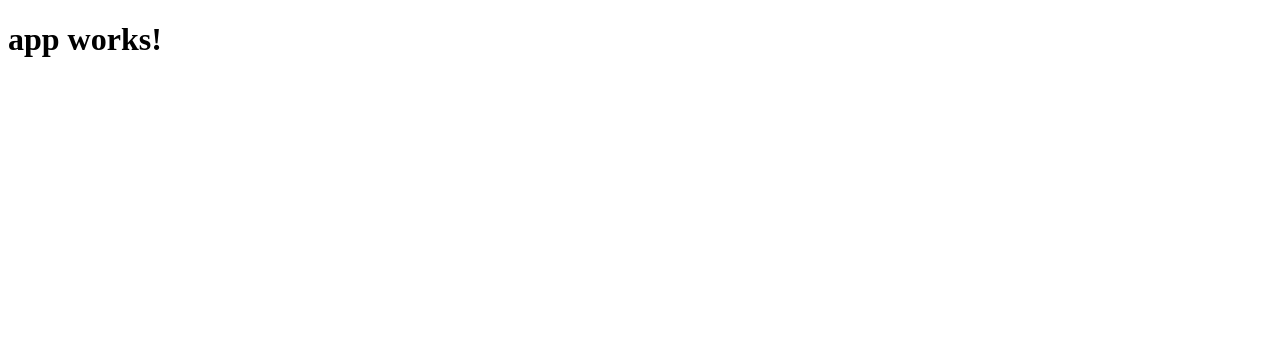
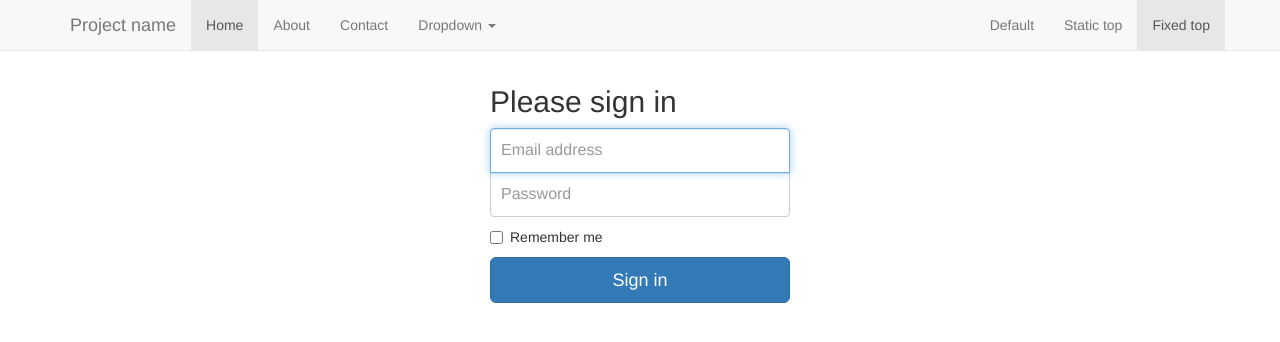
Before and after one commit to CodeKul/angular2-19-nov-16-2-4, an Angular app: page / in a window 1280 px wide. Shown: the top 342 px of the page. Built offline with nearby package versions, Linux system fonts and the light colour scheme.

Commit message:
angular CLI

```diff
--- a/src/app/app.component.html
+++ b/src/app/app.component.html
@@ -1,3 +1,4 @@
-<h1>
-  {{title}}
-</h1>
+<div>
+  <app-header></app-header>
+  <app-login></app-login>
+</div>
--- a/src/app/app.component.ts
+++ b/src/app/app.component.ts
@@ -3,8 +3,12 @@ import { Component } from '@angular/core';
 @Component({
   selector: 'app-root',
   templateUrl: './app.component.html',
+  // template : `
+  //   <div> {{title}} and {{num}}</div>
+  // `,
   styleUrls: ['./app.component.css']
 })
 export class AppComponent {
-  title = 'app works!';
+  title : string = 'app works in codekul';
+  num : number = 10;
 }
--- a/src/app/app.module.ts
+++ b/src/app/app.module.ts
@@ -4,10 +4,14 @@ import { FormsModule } from '@angular/forms';
 import { HttpModule } from '@angular/http';
 
 import { AppComponent } from './app.component';
+import { LoginComponent } from './login/login.component';
+import { HeaderComponent } from './header/header.component';
 
 @NgModule({
   declarations: [
-    AppComponent
+    AppComponent,
+    LoginComponent,
+    HeaderComponent
   ],
   imports: [
     BrowserModule,
--- /dev/null
+++ b/src/app/header/header.component.html
@@ -0,0 +1,39 @@
+<nav class="navbar navbar-default navbar-fixed-top">
+  <div class="container">
+    <div class="navbar-header">
+      <button type="button" class="navbar-toggle collapsed" data-toggle="collapse" data-target="#navbar" aria-expanded="false"
+        aria-controls="navbar">
+            <span class="sr-only">Toggle navigation</span>
+            <span class="icon-bar"></span>
+            <span class="icon-bar"></span>
+            <span class="icon-bar"></span>
+          </button>
+      <a class="navbar-brand" href="#">Project name</a>
+    </div>
+    <div id="navbar" class="navbar-collapse collapse">
+      <ul class="nav navbar-nav">
+        <li class="active"><a href="#">Home</a></li>
+        <li><a href="#about">About</a></li>
+        <li><a href="#contact">Contact</a></li>
+        <li class="dropdown">
+          <a href="#" class="dropdown-toggle" data-toggle="dropdown" role="button" aria-haspopup="true" aria-expanded="false">Dropdown <span class="caret"></span></a>
+          <ul class="dropdown-menu">
+            <li><a href="#">Action</a></li>
+            <li><a href="#">Another action</a></li>
+            <li><a href="#">Something else here</a></li>
+            <li role="separator" class="divider"></li>
+            <li class="dropdown-header">Nav header</li>
+            <li><a href="#">Separated link</a></li>
+            <li><a href="#">One more separated link</a></li>
+          </ul>
+        </li>
+      </ul>
+      <ul class="nav navbar-nav navbar-right">
+        <li><a href="../navbar/">Default</a></li>
+        <li><a href="../navbar-static-top/">Static top</a></li>
+        <li class="active"><a href="./">Fixed top <span class="sr-only">(current)</span></a></li>
+      </ul>
+    </div>
+    <!--/.nav-collapse -->
+  </div>
+</nav>
--- /dev/null
+++ b/src/app/header/header.component.ts
@@ -0,0 +1,15 @@
+import { Component, OnInit } from '@angular/core';
+
+@Component({
+  selector: 'app-header',
+  templateUrl: './header.component.html',
+  styleUrls: ['./header.component.css']
+})
+export class HeaderComponent implements OnInit {
+
+  constructor() { }
+
+  ngOnInit() {
+  }
+
+}
--- /dev/null
+++ b/src/app/login/login.component.css
@@ -0,0 +1,36 @@
+
+.form-signin {
+  max-width: 330px;
+  padding: 15px;
+  margin: 0 auto;
+  margin-top: 50px;
+}
+.form-signin .form-signin-heading,
+.form-signin .checkbox {
+  margin-bottom: 10px;
+}
+.form-signin .checkbox {
+  font-weight: normal;
+}
+.form-signin .form-control {
+  position: relative;
+  height: auto;
+  -webkit-box-sizing: border-box;
+     -moz-box-sizing: border-box;
+          box-sizing: border-box;
+  padding: 10px;
+  font-size: 16px;
+}
+.form-signin .form-control:focus {
+  z-index: 2;
+}
+.form-signin input[type="email"] {
+  margin-bottom: -1px;
+  border-bottom-right-radius: 0;
+  border-bottom-left-radius: 0;
+}
+.form-signin input[type="password"] {
+  margin-bottom: 10px;
+  border-top-left-radius: 0;
+  border-top-right-radius: 0;
+}
--- /dev/null
+++ b/src/app/login/login.component.html
@@ -0,0 +1,17 @@
+<div class="container">
+  <form class="form-signin">
+    <h2 class="form-signin-heading">Please sign in</h2>
+    <label for="inputEmail" class="sr-only">Email address</label>
+    <input type="email" id="inputEmail" class="form-control" placeholder="Email address" required autofocus>
+    <label for="inputPassword" class="sr-only">Password</label>
+    <input type="password" id="inputPassword" class="form-control" placeholder="Password" required>
+    <div class="checkbox">
+      <label>
+            <input type="checkbox" value="remember-me"> Remember me
+          </label>
+    </div>
+    <button class="btn btn-lg btn-primary btn-block" type="submit">Sign in</button>
+  </form>
+
+</div>
+<!-- /container -->
--- a/src/index.html
+++ b/src/index.html
@@ -7,6 +7,7 @@
 
   <meta name="viewport" content="width=device-width, initial-scale=1">
   <link rel="icon" type="image/x-icon" href="favicon.ico">
+  <link rel="stylesheet" href="https://maxcdn.bootstrapcdn.com/bootstrap/3.3.7/css/bootstrap.min.css" integrity="sha384-BVYiiSIFeK1dGmJRAkycuHAHRg32OmUcww7on3RYdg4Va+PmSTsz/K68vbdEjh4u" crossorigin="anonymous">
 </head>
 <body>
   <app-root>Loading...</app-root>
```
Also changed, not shown: src/app/login/login.component.ts (added, +10 -0 lines), src/app/header/header.component.css (added), 1 other file (tests, documents, lock files or other folders).
